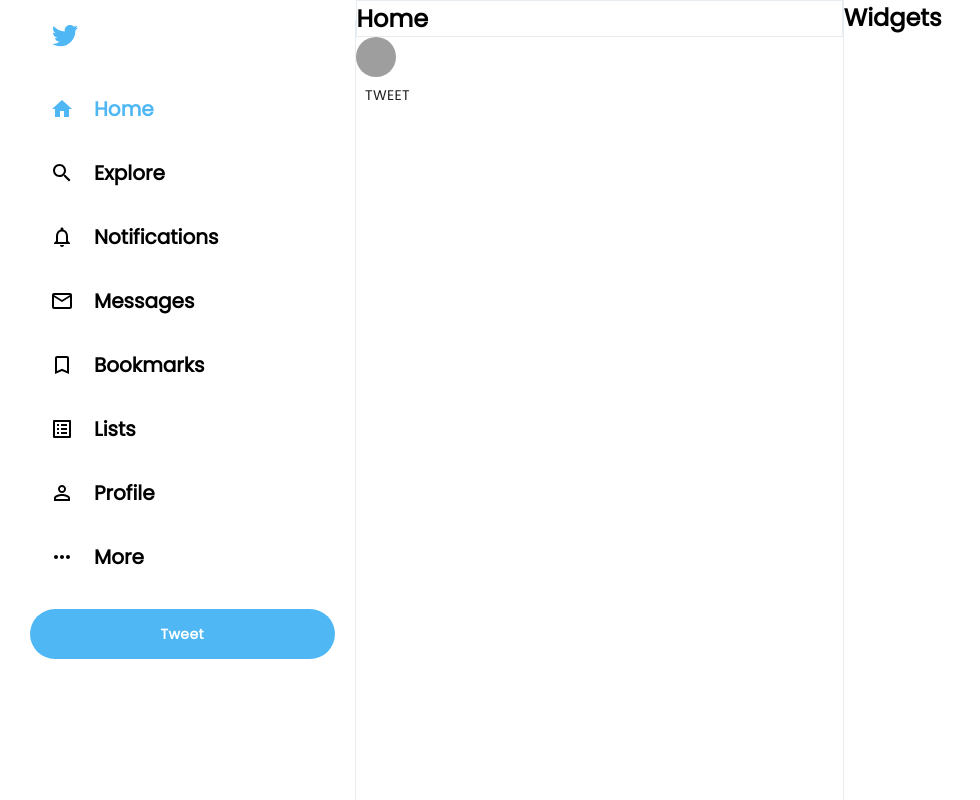
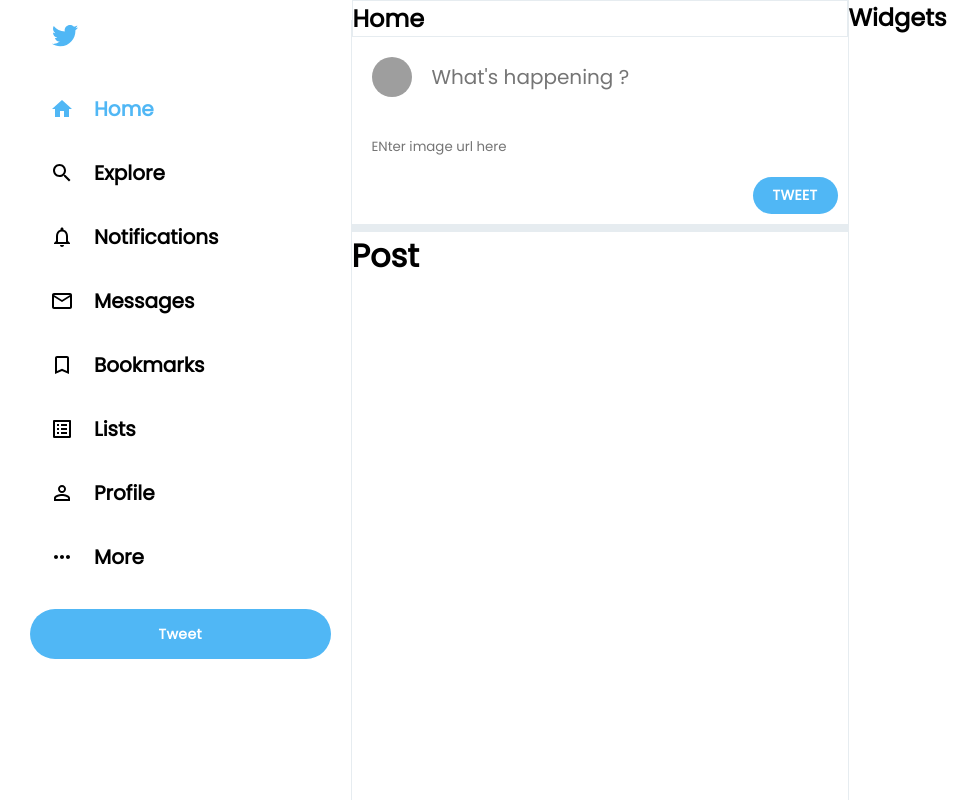
Before and after one commit to diveshkswn/twitter-clone, a React (Create React App) app: page / in a window 1280 px wide. Shown: the whole page, without its empty margins (0-980 px from the left). Built offline with nearby package versions, Linux system fonts and the light colour scheme; grey boxes are pictures that could not be loaded.

Commit message:
Tweetbox component completed

```diff
--- a/src/components/Feed.jsx
+++ b/src/components/Feed.jsx
@@ -1,19 +1,19 @@
 import React from 'react';
 import './Feed.css';
+import Post from './Post';
 import TweetBox from './TweetBox';
 
 function Feed() {
   return (
     <div className="feed">
-
+      {/* Header */}
       <div className="feed__header">
         <h2>Home</h2>
       </div>
-      <TweetBox />
-      {/* Header */}
 
       {/* TweetBox */}
-
+      <TweetBox />
+      <Post />
       {/* Post */}
       {/* Post */}
       {/* Post */}
--- /dev/null
+++ b/src/components/Post.jsx
@@ -0,0 +1,9 @@
+import React from 'react';
+
+function Post() {
+  return (
+    <h1>Post</h1>
+  );
+}
+
+export default Post;
--- a/src/components/TweetBox.css
+++ b/src/components/TweetBox.css
@@ -0,0 +1,76 @@
+.tweetBox{
+    padding: 0px 10px 10px 0px;
+    border-bottom:8px solid var(--twitter-background) ;
+}
+
+.tweetBox > form{
+    display: flex;
+    flex-direction: column;
+
+}
+
+.tweetBox__input{
+    display: flex;
+    padding: 20px;
+}
+
+.tweetBox__input > input {
+    flex: 1;
+    margin-left: 20px;
+    font-size: 20px;
+    border: none;
+}
+
+.tweetBox__input > input:active{
+    outline: none;
+}
+.tweetBox__input > input:focus{
+    outline: none;
+}
+
+/* background-color: var(--twitter-color)  !important;
+border: none  !important;
+color: white !important;
+font-weight: 900 !important;
+text-transform: inherit !important;
+border-radius: 30px !important;
+height: 50px !important;
+margin-top: 20px !important; */
+
+.tweetbox__Button{
+background-color: var(--twitter-color) !important;
+border: none !important;
+color: white !important;
+font-weight: 900 !important;
+width: 85px !important;
+margin-left: auto !important;
+border-radius: 25px !important;
+}
+
+.tweetBox__image{
+    border: none;
+padding: 20px;
+}
+
+.tweetBox__image:active{
+    outline: none;
+}
+.tweetBox__image:focus{
+    outline: none;
+}
+/* .tweetBox__input{
+    display: flex;
+}
+
+
+.tweetBox__input > .MuiAvatar-root {
+    flex: 0.1;
+
+    margin: 20px;
+}
+
+
+.tweetBox__input > input{
+    flex: 0.9;
+    border: none;
+} */
--- a/src/components/TweetBox.jsx
+++ b/src/components/TweetBox.jsx
@@ -9,8 +9,10 @@
       <form action="">
         <div className="tweetBox__input">
           <Avatar src="https://cdn2.vectorstock.com/i/1000x1000/20/76/man-avatar-profile-vector-21372076.jpg" />
+          <input type="text" placeholder="What's happening ? " />
         </div>
-        <Button>Tweet</Button>
+        <input type="text" className="tweetBox__image" placeholder="ENter image url here" />
+        <Button className="tweetbox__Button">Tweet</Button>
       </form>
 
     </div>
```
Also changed, not shown: src/components/Post.css (added).
